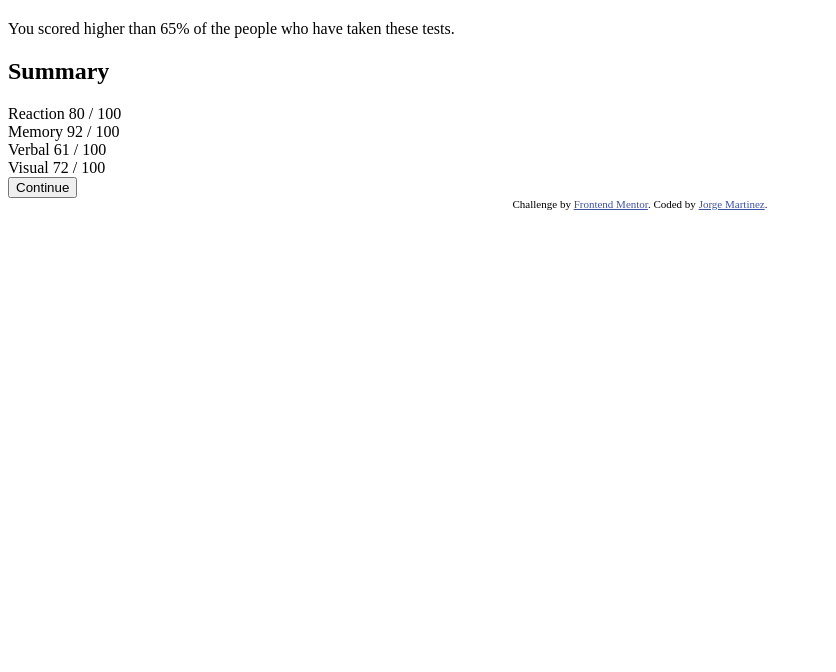
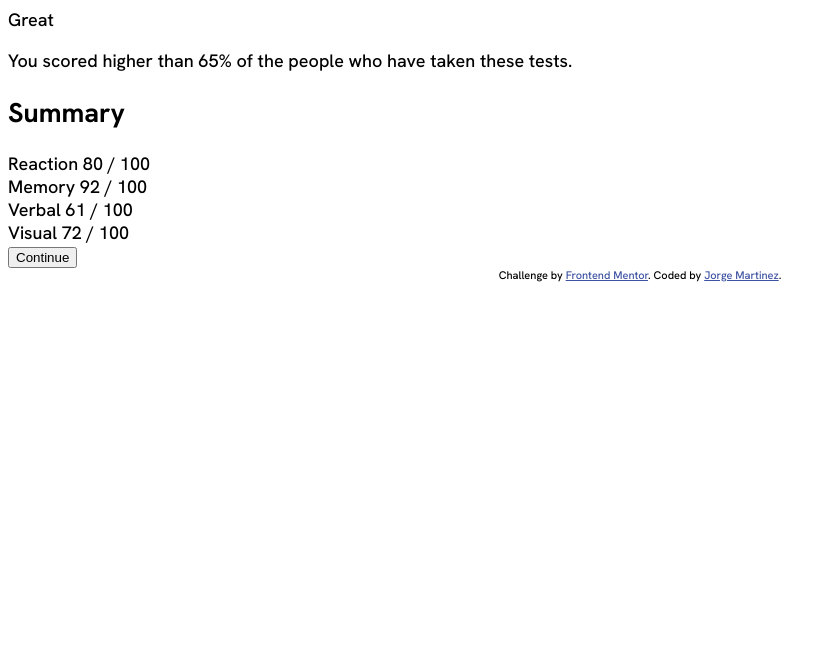
Before and after one commit to TrueKarter/results-summary-component, a plain HTML site: page index.html in a window 1280 px wide. Shown: the part 128-800 px from the top of the page, without its empty margins (0-836 px from the left). Drawn offline with Linux system fonts and the light colour scheme.

Commit message:
Implemented base styles

```diff
--- a/scss/style.scss
+++ b/scss/style.scss
@@ -1,3 +1,31 @@
+// Imports
+@import url('https://fonts.googleapis.com/css2?family=Hanken+Grotesk:wght@500;700;800&display=swap');
+
+// Variables
+// Primary
+$color-light-red: hsl(0, 100%, 67%);
+$color-orangey-yellow: hsl(39, 100%, 56%);
+$color-green-teal: hsl(166, 100%, 37%);
+$color-cobalt-blue: hsl(234, 85%, 45%);
+
+// Gradients
+$grad-bg-slate-blue: hsl(252, 100%, 67%);
+$grad-bg-royal-blue: hsl(241, 81%, 54%);
+$grad-circle-violet-blue: hsla(256, 72%, 46%, 1);
+$grad-circle-persian-blue: hsla(241, 72%, 46%, 0);
+
+// Neutral
+$color-white: hsl(0, 0%, 100%);
+$color-pale-blue: hsl(221, 100%, 96%);
+$color-light-lavender: hsl(241, 100%, 89%);
+$color-dark-gray-blue: hsl(224, 30%, 27%);
+
+// Styling
+body {
+  font-size: 18px;
+  font-family: 'Hanken Grotesk', sans-serif;
+}
+
 .attribution {
   font-size: 11px;
   text-align: center;
```
Also changed, not shown: css/style.css, 1 other file.
